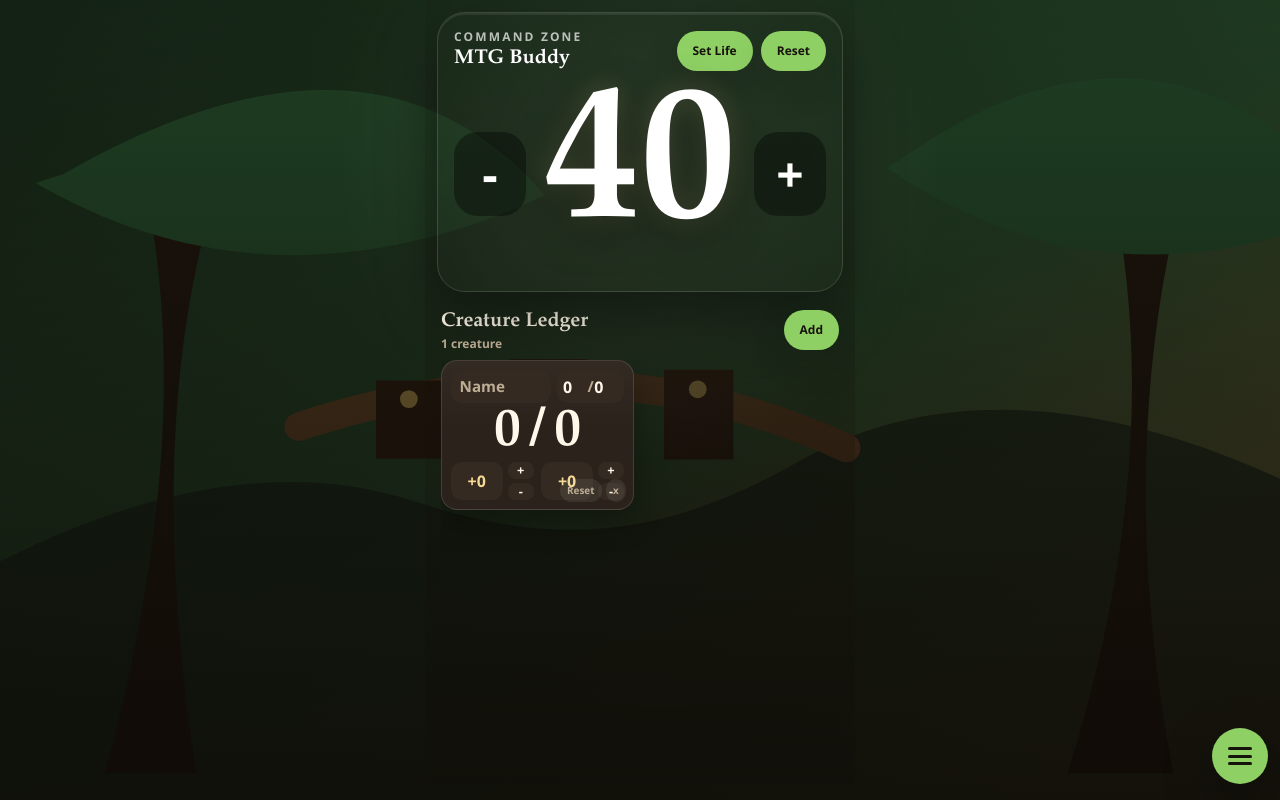
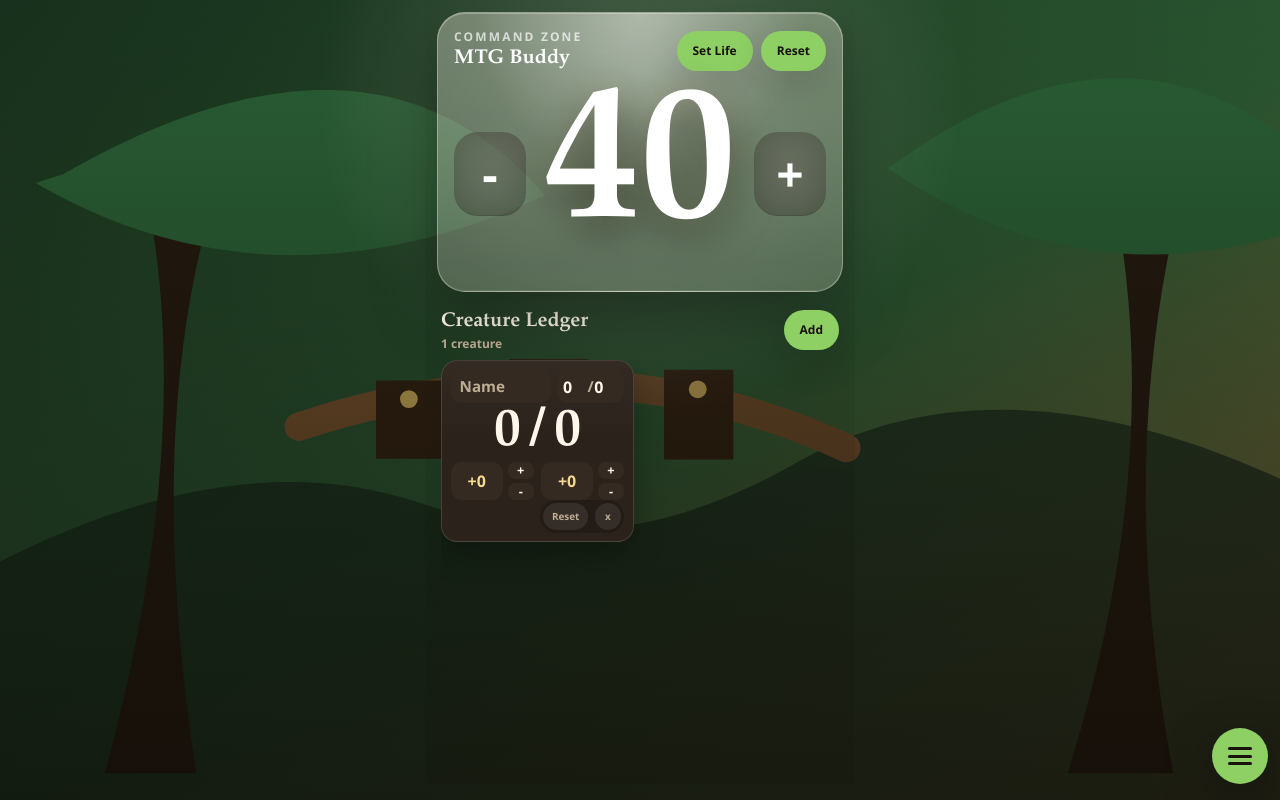
Before and after one commit to alchemiata/mtg-buddy, a React (Vite) app: page / in a window 1280 px wide. Both pictures are taken after a click on the button "Add". Built offline with nearby package versions, Linux system fonts and the light colour scheme.

Commit message:
Polish creature ledger layout

```diff
--- a/src/styles.css
+++ b/src/styles.css
@@ -83,8 +83,8 @@ body {
   overflow: hidden;
   font-family: var(--font-body);
   background:
-    radial-gradient(circle at 50% 20%, rgba(255, 248, 234, 0.08), transparent 34%),
-    linear-gradient(180deg, rgba(12, 8, 5, 0.54), rgba(12, 8, 5, 0.86)),
+    radial-gradient(circle at 50% 12%, rgba(255, 248, 234, 0.22), transparent 34%),
+    linear-gradient(180deg, rgba(12, 8, 5, 0.28), rgba(12, 8, 5, 0.68)),
     var(--land-bg),
     var(--app-bg);
   background-attachment: fixed;
@@ -130,7 +130,7 @@ input:focus-visible {
   flex-direction: column;
   gap: 0.75rem;
   padding: 0.75rem;
-  background: linear-gradient(180deg, rgba(18, 13, 9, 0.06), rgba(18, 13, 9, 0.24));
+  background: linear-gradient(180deg, rgba(18, 13, 9, 0.02), rgba(18, 13, 9, 0.12));
   backdrop-filter: blur(0px);
 }
 
@@ -139,10 +139,16 @@ input:focus-visible {
 }
 
 .life-panel {
-  border: 1px solid rgba(255, 255, 255, 0.14);
+  border: 1px solid rgba(255, 248, 234, 0.34);
+  background:
+    radial-gradient(circle at 50% 0%, rgba(255, 255, 255, 0.36), transparent 48%),
+    linear-gradient(180deg, rgba(255, 248, 234, 0.24), rgba(255, 248, 234, 0.1)),
+    rgba(255, 248, 234, 0.12);
+  backdrop-filter: blur(18px) saturate(1.18);
   box-shadow:
-    0 22px 58px rgba(0, 0, 0, 0.44),
-    0 2px 0 rgba(255, 255, 255, 0.08) inset;
+    0 24px 64px rgba(0, 0, 0, 0.36),
+    0 1px 0 rgba(255, 255, 255, 0.28) inset,
+    0 -1px 0 rgba(255, 255, 255, 0.08) inset;
 }
 
 .life-number {
@@ -156,10 +162,40 @@ input:focus-visible {
   font-variant-numeric: tabular-nums;
 }
 
+.top-action-button {
+  min-height: 3rem;
+  border: 1px solid rgba(255, 248, 234, 0.24);
+  border-radius: 1rem;
+  background:
+    linear-gradient(180deg, rgba(255, 248, 234, 0.16), rgba(255, 248, 234, 0.06)),
+    rgba(12, 8, 5, 0.38);
+  padding: 0 0.95rem;
+  color: white;
+  font-size: 0.88rem;
+  font-weight: 1000;
+  box-shadow:
+    0 10px 26px rgba(0, 0, 0, 0.18),
+    0 1px 0 rgba(255, 255, 255, 0.18) inset;
+  transition: background 160ms ease, border-color 160ms ease, transform 120ms ease;
+  backdrop-filter: blur(16px);
+}
+
+.top-action-button:hover {
+  border-color: rgba(255, 248, 234, 0.34);
+  background:
+    linear-gradient(180deg, rgba(255, 248, 234, 0.22), rgba(255, 248, 234, 0.08)),
+    rgba(12, 8, 5, 0.48);
+}
+
+.top-action-button.is-confirming {
+  border-color: rgba(255, 176, 166, 0.7);
+  background: rgba(239, 68, 68, 0.92);
+}
+
 .counter-button {
   min-height: 5.2rem;
   border-radius: 1.5rem;
-  background: rgba(0, 0, 0, 0.34);
+  background: rgba(20, 14, 10, 0.34);
   color: white;
   font-size: 3rem;
   font-weight: 1000;
@@ -184,7 +220,7 @@ input:focus-visible {
   background:
     linear-gradient(180deg, rgba(255, 248, 234, 0.04), transparent 44%),
     var(--card-bg);
-  padding: 0.55rem;
+  padding: 0.55rem 0.55rem 2.35rem;
   box-shadow: 0 12px 30px rgba(0, 0, 0, 0.28);
 }
 
@@ -215,6 +251,7 @@ input:focus-visible {
   display: grid;
   grid-template-columns: 1.55rem auto 1.55rem;
   align-items: center;
+  justify-items: center;
   min-height: 2.1rem;
   border-radius: 0.65rem;
   background: var(--surface-2);
@@ -222,6 +259,11 @@ input:focus-visible {
   color: var(--text-muted);
   font-size: 0.95rem;
   font-weight: 1000;
+}
+
+.base-pair label {
+  display: grid;
+  place-items: center;
 }
 
 .base-pair input {
@@ -261,6 +303,7 @@ input:focus-visible {
   display: grid;
   grid-template-columns: 1fr 1fr;
   gap: 0.45rem;
+  margin-bottom: 0.25rem;
 }
 
 .modifier-cluster {
@@ -300,17 +343,24 @@ input:focus-visible {
 
 .permanent-actions {
   position: absolute;
-  right: 0.45rem;
-  bottom: 0.45rem;
+  right: 0.55rem;
+  bottom: 0.55rem;
   display: flex;
-  gap: 0.25rem;
+  gap: 0.4rem;
+  align-items: center;
+  border-radius: 999px;
+  background: rgba(10, 7, 5, 0.22);
+  padding: 0.2rem;
 }
 
 .permanent-action {
-  min-height: 1.45rem;
+  display: grid;
+  min-height: 1.65rem;
+  min-width: 1.65rem;
+  place-items: center;
   border-radius: 999px;
   background: rgba(255, 255, 255, 0.08);
-  padding: 0 0.45rem;
+  padding: 0 0.55rem;
   color: var(--text-muted);
   font-size: 0.62rem;
   font-weight: 1000;
@@ -329,7 +379,7 @@ input:focus-visible {
   min-height: 0;
   flex: 1;
   flex-direction: column;
-  background: rgba(18, 13, 9, 0.26);
+  background: rgba(18, 13, 9, 0.18);
   backdrop-filter: blur(10px);
   overflow: hidden;
   padding-bottom: calc(4.5rem + env(safe-area-inset-bottom));
```
